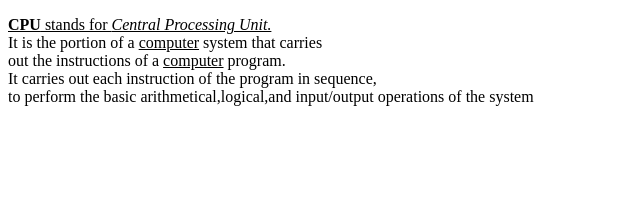
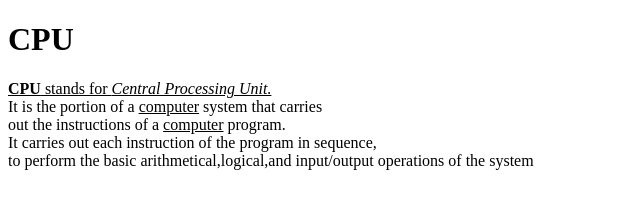
Before and after one commit to iamneo-production/aeccafcfadaeccdfffebaeceaec, a plain HTML site: page public/index.html in a window 1280 px wide. Shown: the whole page, without its empty margins (0-640 px from the left). Drawn offline with Linux system fonts and the light colour scheme.

Commit message:
Backup Commit

```diff
--- a/public/index.html
+++ b/public/index.html
@@ -1,9 +1,10 @@
 <!DOCTYPE html>
 
 <head>
-<title><h1>CPU</h1></title>
+<title>C</title>
 </head>
 <body>
+    <h1>CPU</h1>
     <p><u><b>CPU</b> stands for <i>Central Processing Unit.</i></u><br>It is the portion of a <u>computer</u> system that carries<br>out the instructions of a <u>computer</u> program.<br>It carries out each instruction of the program in sequence,<br>to perform the basic arithmetical,logical,and input/output operations of the system</p>
 
 
```
